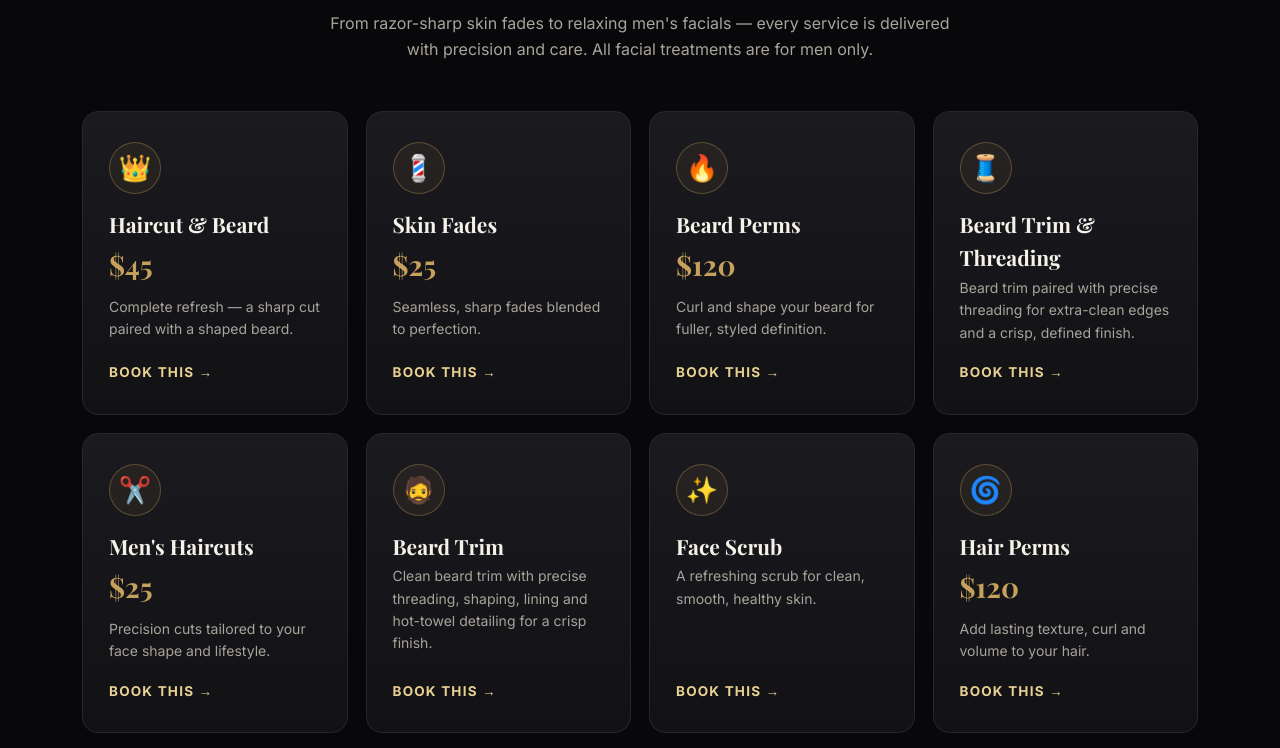
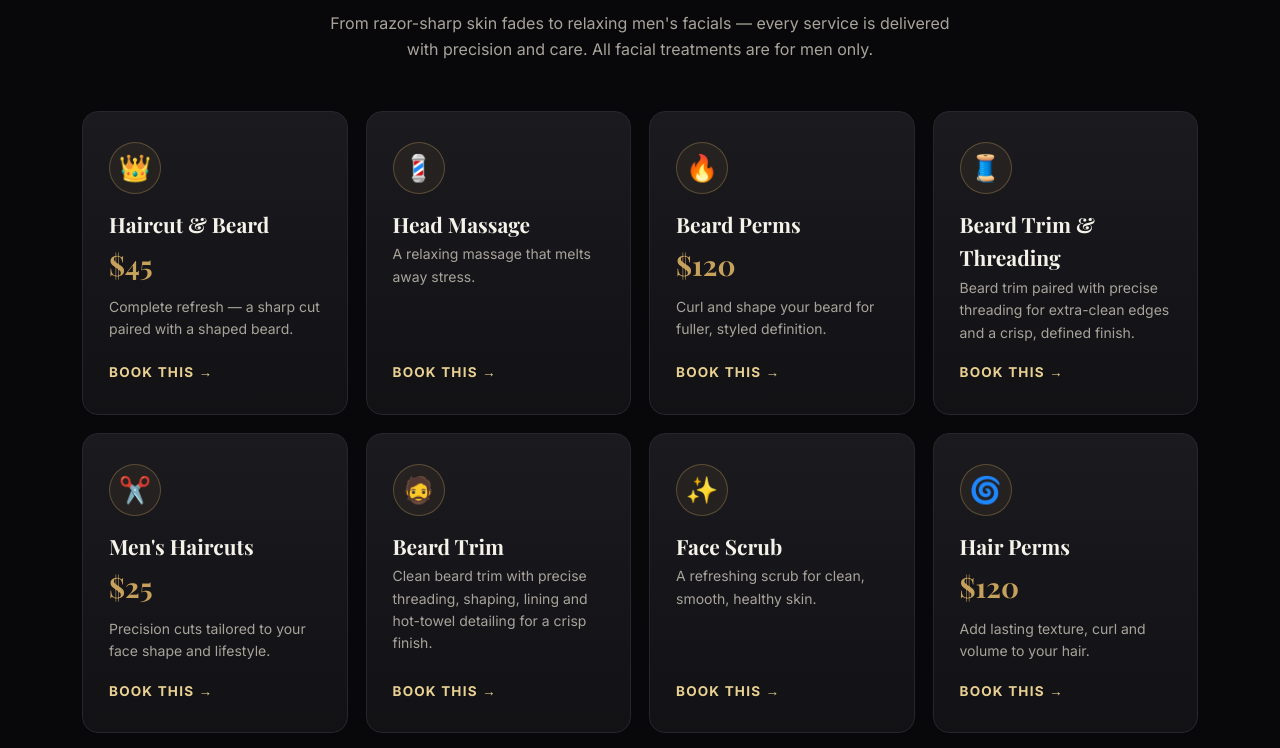
Before and after one commit to ajayhaircut11/ajayhaircut-website, a website: page public/index.html in a window 1280 px wide. Shown: the part 1140-1888 px from the top of the page. Drawn offline with nearby package versions, Linux system fonts and the light colour scheme; a web font is replaced by a local one.

Commit message:
Add files via upload

```diff
--- a/public/index.html
+++ b/public/index.html
@@ -212,7 +212,7 @@
     <p class="sub reveal">From razor-sharp skin fades to relaxing men's facials — every service is delivered with precision and care. All facial treatments are for men only.</p>
     <div class="grid">
       <div class="card reveal"><div class="icon">👑</div><h3>Haircut &amp; Beard</h3><div class="price">$45</div><p>Complete refresh — a sharp cut paired with a shaped beard.</p><button class="booksvc" data-service="Haircut &amp; Beard">Book this →</button></div>
-      <div class="card reveal"><div class="icon">💈</div><h3>Skin Fades</h3><div class="price">$25</div><p>Seamless, sharp fades blended to perfection.</p><button class="booksvc" data-service="Skin Fade">Book this →</button></div>
+      <div class="card reveal"><div class="icon">💈</div><h3>Head Massage</h3><p>A relaxing massage that melts away stress.</p><button class="booksvc" data-service="Head Massage">Book this →</button></div>
       <div class="card reveal"><div class="icon">🔥</div><h3>Beard Perms</h3><div class="price">$120</div><p>Curl and shape your beard for fuller, styled definition.</p><button class="booksvc" data-service="Beard Perm">Book this →</button></div>
       <div class="card reveal"><div class="icon">🧵</div><h3>Beard Trim &amp; Threading</h3><p>Beard trim paired with precise threading for extra-clean edges and a crisp, defined finish.</p><button class="booksvc" data-service="Beard Trim and Threading">Book this →</button></div>
       <div class="card reveal"><div class="icon">✂️</div><h3>Men's Haircuts</h3><div class="price">$25</div><p>Precision cuts tailored to your face shape and lifestyle.</p><button class="booksvc" data-service="Men's Haircut">Book this →</button></div>
@@ -276,7 +276,7 @@
         <label>Service — choose one or more</label>
         <div class="svcbox" id="svcBox">
           <label class="svc"><input type="checkbox" value="Haircut & Beard"><span>Haircut &amp; Beard</span></label>
-          <label class="svc"><input type="checkbox" value="Skin Fade"><span>Skin Fade</span></label>
+          <label class="svc"><input type="checkbox" value="Head Massage"><span>Head Massage</span></label>
           <label class="svc"><input type="checkbox" value="Beard Trim and Threading"><span>Beard Trim and Threading</span></label>
           <label class="svc"><input type="checkbox" value="Men's Haircut"><span>Men's Haircut</span></label>
           <label class="svc"><input type="checkbox" value="Beard Trim"><span>Beard Trim</span></label>
@@ -414,7 +414,7 @@
     renderSlots();
   });
 
-  const SVC_DUR = { 'Haircut & Beard': 45, 'Skin Fade': 30, 'Beard Trim and Threading': 30, "Men's Haircut": 30, 'Beard Trim': 15, 'Face Scrub': 15, 'Hair Perm': 30, 'Beard Perm': 30, "Men's Facial": 45 };
+  const SVC_DUR = { 'Haircut & Beard': 45, 'Head Massage': 15, 'Beard Trim and Threading': 30, "Men's Haircut": 30, 'Beard Trim': 15, 'Face Scrub': 15, 'Hair Perm': 30, 'Beard Perm': 30, "Men's Facial": 45 };
   document.querySelectorAll('#svcBox input').forEach(i => i.addEventListener('change', () => { if (daySlots.length) renderSlots(); }));
   // Returning customers: name/phone/email are saved on their own device
   // after a booking and prefilled next time, so they don't retype them.
```
